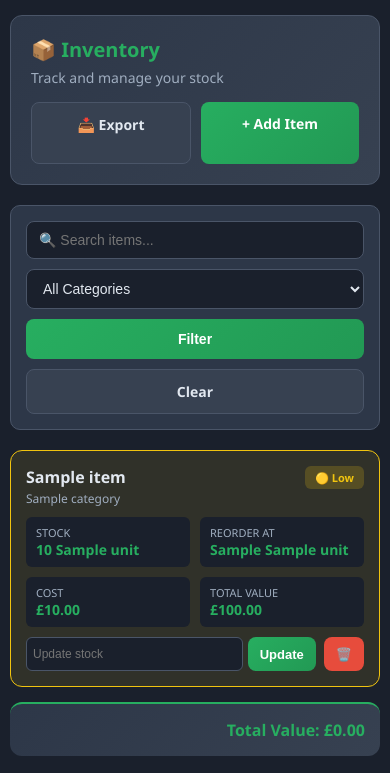
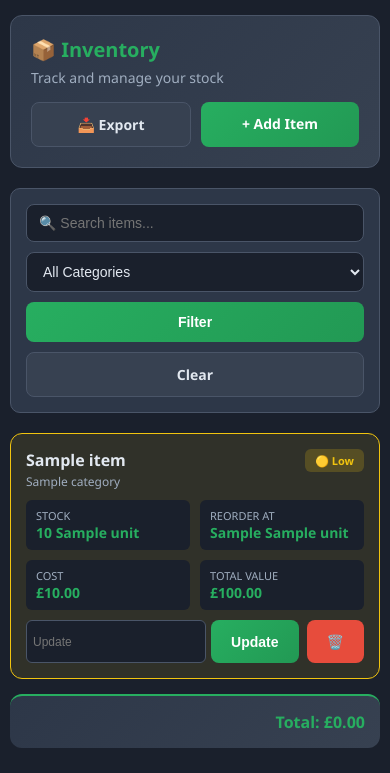
Before and after one commit to cryptoirish/kitchen-inventory-clean, a Flask app: template templates/inventory.html in a window 390 px wide. Shown: the part 71-844 px from the top of the page. Run offline with Flask 3, Linux system fonts and the light colour scheme; the template is opened without the code that fills it: most values are stand-ins (such as "Sample title", 1, 10 or a date in 2020); some libraries are stand-ins or nearby versions.

Commit message:
Refactor inventory HTML for clarity and mobile styles
Removed unnecessary comments and adjusted styles for mobile cards. Updated button placeholder text for clarity.

```diff
--- a/templates/inventory.html
+++ b/templates/inventory.html
@@ -7,7 +7,6 @@
         * { margin: 0; padding: 0; box-sizing: border-box; }
         body { font-family: 'Segoe UI', Tahoma, Geneva, Verdana, sans-serif; background: #1a202c; color: #e2e8f0; min-height: 100vh; }
 
-        /* Navigation */
         .navbar { background: linear-gradient(135deg, #2d3748 0%, #1a202c 100%); padding: 15px 0; border-bottom: 1px solid #27ae60; position: sticky; top: 0; z-index: 1000; }
         .nav-container { max-width: 1400px; margin: 0 auto; padding: 0 15px; display: flex; justify-content: space-between; align-items: center; }
         .logo { display: flex; align-items: center; gap: 10px; text-decoration: none; }
@@ -18,40 +17,32 @@
         .nav-links a:hover { background: rgba(39, 174, 96, 0.1); color: #27ae60; }
 
         .hamburger { display: none; flex-direction: column; gap: 4px; cursor: pointer; padding: 10px; border: none; background: none; }
-        .hamburger span { width: 25px; height: 3px; background: #27ae60; border-radius: 2px; transition: all 0.3s; }
+        .hamburger span { width: 25px; height: 3px; background: #27ae60; border-radius: 2px; }
 
         .mobile-menu { display: none; position: fixed; top: 70px; left: 0; right: 0; background: #1a202c; padding: 20px; border-bottom: 2px solid #27ae60; flex-direction: column; gap: 10px; z-index: 999; box-shadow: 0 10px 30px rgba(0,0,0,0.5); }
         .mobile-menu.active { display: flex; }
-        .mobile-menu a { color: #e2e8f0; text-decoration: none; font-weight: 500; padding: 15px 20px; border-radius: 10px; transition: all 0.3s; font-size: 16px; border: 1px solid #374151; }
+        .mobile-menu a { color: #e2e8f0; text-decoration: none; font-weight: 500; padding: 15px 20px; border-radius: 10px; font-size: 16px; border: 1px solid #374151; }
         .mobile-menu a:hover, .mobile-menu a.active { background: rgba(39, 174, 96, 0.1); color: #27ae60; border-color: #27ae60; }
 
-        /* Container */
         .container { max-width: 1400px; margin: 0 auto; padding: 20px 15px; }
-
-        /* Header */
         .page-header { background: linear-gradient(135deg, #2d3748 0%, #374151 100%); padding: 20px; border-radius: 12px; margin-bottom: 20px; border: 1px solid #4a5568; }
         .header-top { display: flex; justify-content: space-between; align-items: center; flex-wrap: wrap; gap: 15px; }
         .page-header h1 { color: #27ae60; font-size: 24px; margin-bottom: 5px; }
         .page-subtitle { color: #a0aec0; font-size: 14px; }
         .header-actions { display: flex; gap: 10px; flex-wrap: wrap; }
 
-        /* Buttons */
         .btn { display: inline-block; padding: 10px 18px; border-radius: 8px; text-decoration: none; font-weight: 600; font-size: 14px; transition: all 0.3s; cursor: pointer; border: none; text-align: center; }
         .btn-primary { background: linear-gradient(135deg, #27ae60 0%, #229954 100%); color: white; }
         .btn-primary:hover { transform: translateY(-2px); }
         .btn-secondary { background: #374151; color: #e2e8f0; border: 1px solid #4a5568; }
-        .btn-secondary:hover { background: #4a5568; }
         .btn-danger { background: #e74c3c; color: white; }
-        .btn-danger:hover { background: #c0392b; }
         .btn-sm { padding: 6px 12px; font-size: 12px; }
 
-        /* Filters */
         .filters { background: #2d3748; padding: 15px; border-radius: 10px; margin-bottom: 20px; border: 1px solid #4a5568; }
         .filter-group { display: flex; gap: 10px; align-items: center; flex-wrap: wrap; }
         input[type="text"], select { background: #1a202c; color: #e2e8f0; padding: 10px 12px; border: 1px solid #4a5568; border-radius: 8px; font-size: 14px; width: 100%; max-width: 300px; }
         input[type="text"]:focus, select:focus { outline: none; border-color: #27ae60; }
 
-        /* Desktop Table */
         .table-container { background: #2d3748; border-radius: 12px; overflow: hidden; border: 1px solid #4a5568; }
         .table-wrapper { overflow-x: auto; }
         table { width: 100%; border-collapse: collapse; min-width: 800px; }
@@ -73,43 +64,36 @@
         .empty-state { background: #2d3748; padding: 40px 20px; text-align: center; border-radius: 12px; border: 1px solid #4a5568; }
         .empty-state p { font-size: 16px; color: #a0aec0; margin-bottom: 15px; }
 
-        /* Mobile Cards - Hidden on Desktop */
+        /* Mobile Cards */
         .mobile-cards { display: none; }
         .item-card { background: #2d3748; border: 1px solid #4a5568; border-radius: 12px; padding: 15px; margin-bottom: 12px; }
         .item-card.critical { border-color: #e74c3c; background: rgba(231, 76, 60, 0.1); }
         .item-card.low { border-color: #f1c40f; background: rgba(241, 196, 15, 0.1); }
-        .item-card-header { display: flex; justify-content: space-between; align-items: start; margin-bottom: 10px; }
+        .item-card-header { display: flex; justify-content: space-between; align-items: start; margin-bottom: 10px; gap: 10px; }
         .item-card-title { font-size: 16px; font-weight: bold; color: #e2e8f0; margin-bottom: 2px; }
         .item-card-category { font-size: 12px; color: #a0aec0; }
         .item-card-grid { display: grid; grid-template-columns: 1fr 1fr; gap: 10px; margin: 10px 0; }
         .item-card-stat { background: #1a202c; padding: 8px 10px; border-radius: 6px; }
         .item-card-stat-label { font-size: 11px; color: #a0aec0; text-transform: uppercase; }
         .item-card-stat-value { font-size: 14px; color: #27ae60; font-weight: bold; }
-        .item-card-actions { display: flex; gap: 8px; margin-top: 10px; }
+        .item-card-actions { display: flex; gap: 8px; margin-top: 10px; align-items: stretch; }
         .item-card-actions form { display: flex; gap: 5px; flex: 1; }
         .item-card-actions input { flex: 1; width: auto; }
 
-        /* Mobile Responsive */
         @media (max-width: 768px) {
             .nav-links { display: none; }
             .hamburger { display: flex; }
             .logo-text { font-size: 18px; }
-
             .container { padding: 15px 10px; }
             .page-header h1 { font-size: 20px; }
             .header-top { flex-direction: column; align-items: stretch; }
-            .header-actions { justify-content: stretch; }
+            .header-actions { width: 100%; }
             .header-actions a { flex: 1; }
-
             .filter-group { flex-direction: column; align-items: stretch; }
             input[type="text"], select { max-width: 100%; }
-
-            /* Hide desktop table, show mobile cards */
             .table-container { display: none; }
             .mobile-cards { display: block; }
-
             .btn { padding: 12px 20px; font-size: 14px; }
-            .btn-sm { padding: 8px 12px; font-size: 13px; }
         }
     </style>
 </head>
@@ -171,7 +155,6 @@
         </div>
 
         {% if items %}
-        <!-- Desktop Table -->
         <div class="table-container">
             <div class="table-wrapper">
                 <table>
@@ -220,7 +203,6 @@
             <div class="total-value">Total Value: £{{ "%.2f"|format(total_value) }}</div>
         </div>
 
-        <!-- Mobile Cards -->
         <div class="mobile-cards">
             {% for item in items %}
             <div class="item-card {% if item.stock <= item.reorder_point %}critical{% elif item.stock <= item.reorder_point * 1.5 %}low{% endif %}">
@@ -237,7 +219,6 @@
                     <span class="status-badge status-good">🟢 Good</span>
                     {% endif %}
                 </div>
-
                 <div class="item-card-grid">
                     <div class="item-card-stat">
                         <div class="item-card-stat-label">Stock</div>
@@ -256,19 +237,17 @@
                         <div class="item-card-stat-value">£{{ "%.2f"|format(item.stock * item.cost) }}</div>
                     </div>
                 </div>
-
                 <div class="item-card-actions">
                     <form method="POST" action="/update/{{ item.id }}">
-                        <input type="number" name="stock" step="0.01" placeholder="Update stock">
+                        <input type="number" name="stock" step="0.01" placeholder="Update">
                         <button type="submit" class="btn btn-primary btn-sm">Update</button>
                     </form>
                     <a href="/delete/{{ item.id }}" class="btn btn-danger btn-sm" onclick="return confirm('Delete?')">🗑️</a>
                 </div>
             </div>
             {% endfor %}
-            <div class="total-value" style="border-radius: 12px; margin-top: 15px;">Total Value: £{{ "%.2f"|format(total_value) }}</div>
+            <div class="total-value" style="border-radius: 12px; margin-top: 15px;">Total: £{{ "%.2f"|format(total_value) }}</div>
         </div>
-
         {% else %}
         <div class="empty-state">
             <p>📭 No items found</p>
@@ -290,4 +269,4 @@
         });
     </script>
 </body>
-                    </html>
+</html>
```
